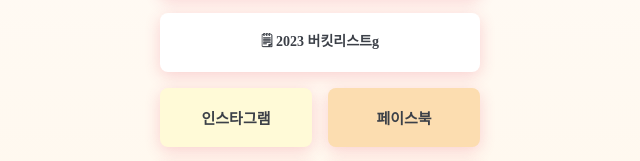
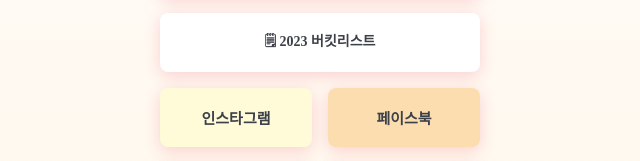
Before and after one commit to soyanggaeng/mypage, a plain HTML site: page index.html in a window 1280 px wide. Shown: the part 421-582 px from the top of the page, 320-960 px from the left. Drawn offline with Linux system fonts and the light colour scheme; a web font is replaced by a local one.

Commit message:
Update index.html

```diff
--- a/index.html
+++ b/index.html
@@ -110,7 +110,7 @@
         <p class="sub">Studied Western History<br>To be Data Scientist<br>I want to break free</p>
         <a class="bigbutton"target="_blank" href="https://github.com/soyanggaeng">😸 깃허브 soyanggaeng</a>
         <a class="bigbutton"target="_blank" href="https://drive.google.com/file/d/1Py7f6dzrJ_mKdEbQMk_nAVBois-mCLRt/view?usp=sharing">📄 이력서 다운로드</a>
-        <a class="bigbutton"target="_blank" href="https://soyanggaeng.github.io/mybucketlist/">🗒 2023 버킷리스트g</a>
+        <a class="bigbutton"target="_blank" href="https://soyanggaeng.github.io/mybucketlist/">🗒 2023 버킷리스트</a>
         <div class="buttons">
             <a class="instagram" target="_blank" href="https://www.instagram.com/so_yanggaeng/">인스타그램</a>
             <a class="facebook"target="_blank" href="https://www.facebook.com/yeonkyoungso/">페이스북</a>
```
